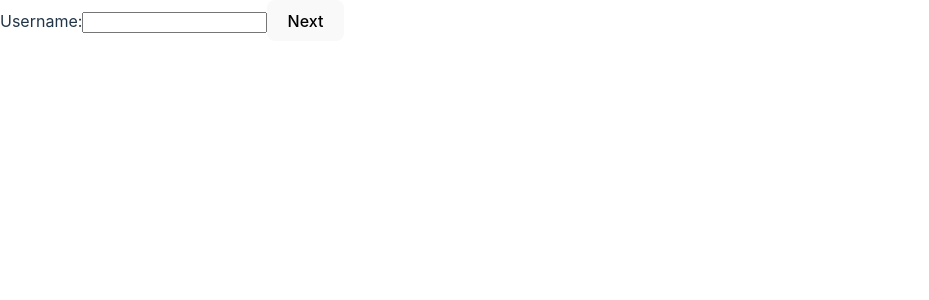
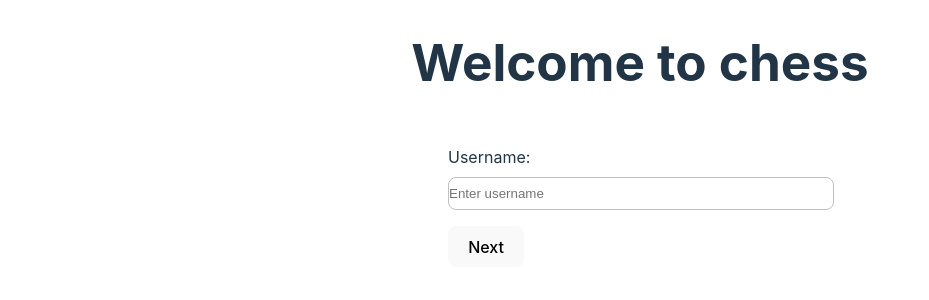
Before and after one commit to ADAidan/chess-app-react-mongodb-demo, a React (Vite) app: page / in a window 1280 px wide. Shown: the top 300 px of the page, without its empty margins (0-929 px from the left). Built offline with nearby package versions, Linux system fonts and the light colour scheme; no server answers.

Commit message:
added home page styling and updated form

```diff
--- /dev/null
+++ b/src/components/home-page.css
@@ -0,0 +1,25 @@
+.home-page-container {
+    display: flex;
+    flex-direction: column;
+    align-items: center;
+    justify-content: flex-start;
+    width: 100%;
+}
+
+.login-form-container {
+    display: flex;
+    flex-direction: column;
+    align-items: flex-start;
+    justify-content: flex-start;
+    min-width: 300px;
+    width: 30%;
+    margin-top: 20px;
+}
+
+.login-form-container input {
+    margin: .5rem 0 1rem;
+    padding: 0.5rem 0;
+    border: #c0c0c0 1px solid;
+    border-radius: .5rem;
+    width: 100%;
+}
--- a/src/components/home-page.jsx
+++ b/src/components/home-page.jsx
@@ -2,6 +2,7 @@ import { useState, useEffect } from 'react'
 import { useNavigate } from 'react-router-dom'
 import axios from 'axios'
 import { isValidUsername, checkIfUsernameExists } from '../utils/validation'
+import './home-page.css'
 
 const HomePage = () => {
   const [data, setData] = useState([])
@@ -65,20 +66,19 @@ const HomePage = () => {
   };
 
   return (
-    <>
-      <div>{data.message}</div>
-      <form onSubmit={handleSubmit}>
-        <label>
-          Username:
-          <input
-            type="text"
-            value={username}
-            onChange={handleChange}
-          />
-        </label>
+    <div className='home-page-container'>
+      <h1>Welcome to chess</h1>
+      <form className='login-form-container' onSubmit={handleSubmit}>
+        <label htmlFor="username">Username:</label>
+        <input
+          type="text"
+          value={username}
+          onChange={handleChange}
+          placeholder='Enter username'
+        />
         <button type="submit">Next</button>
       </form>
-    </>
+    </div>
   )
 }
 
```
